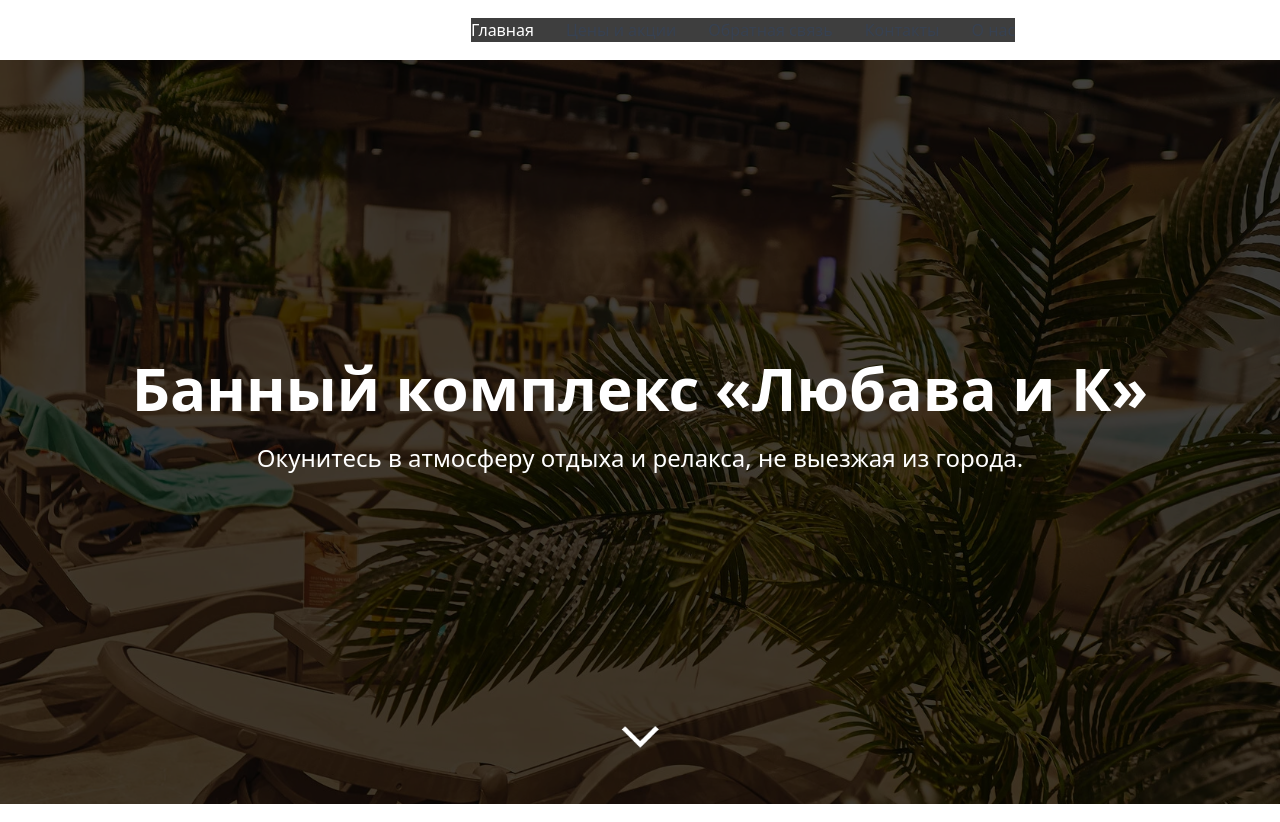
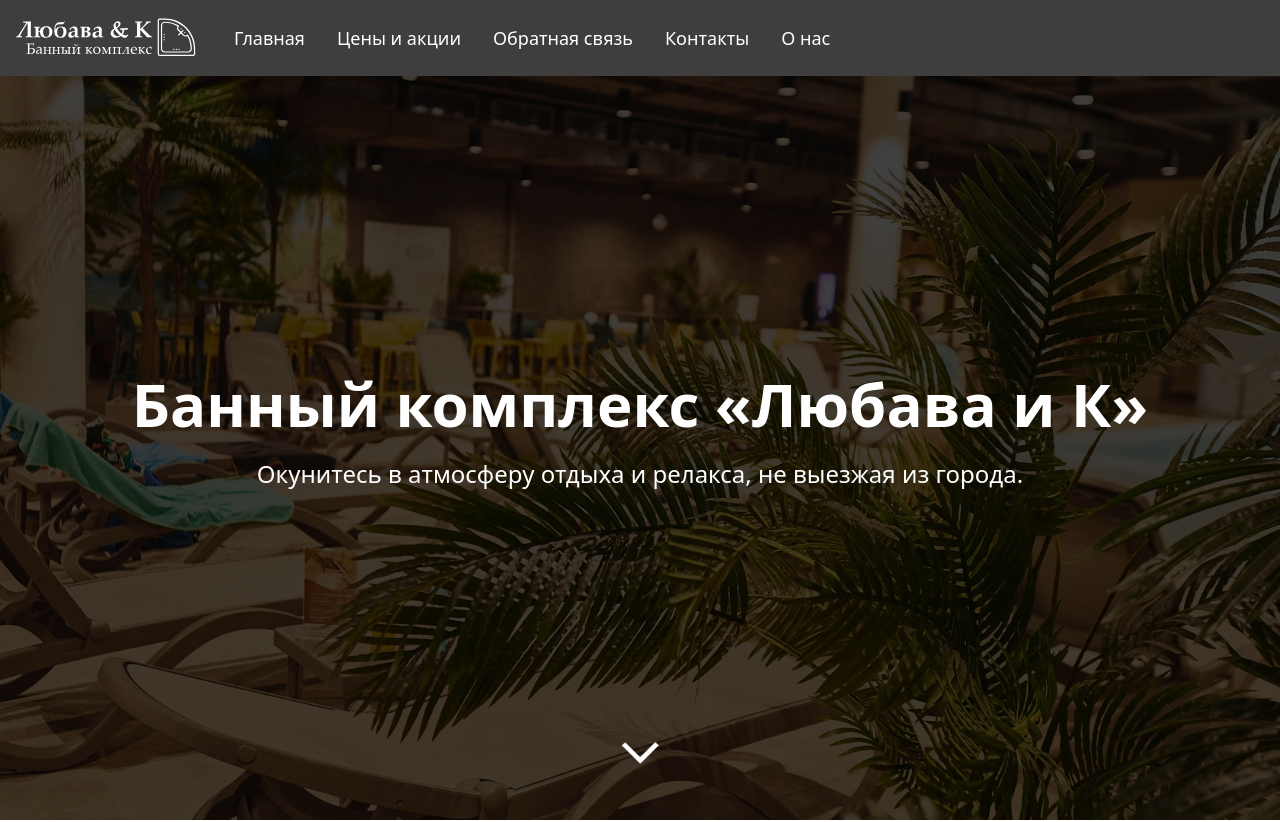
Before and after one commit to KirillWeb2/bath-building, a Next.js app: page / in a window 1280 px wide. Shown: the top 822 px of the page. Built offline with nearby package versions, Linux system fonts and the light colour scheme.

Commit message:
change header

```diff
--- a/components/header/DefaultHeader.tsx
+++ b/components/header/DefaultHeader.tsx
@@ -5,6 +5,7 @@ import { useState } from "react";
 import logo from "../../assets/img/icons/logo.svg";
 
 import { useRouter } from "next/router";
+import { Navbar, Nav, NavDropdown, Container } from "react-bootstrap";
 
 import s from "./Header.module.scss";
 
@@ -25,109 +26,48 @@ export const DefaultHeader = () => {
 
   return (
     <header>
-      <nav className="bg-white h-[60px] z-20 border-gray-200 dark:bg-[#3e3e3e]">
-        <div className="flex flex-wrap justify-between h-[60px] items-center mx-auto max-w-screen-xl">
-          <Link href="/" className="flex items-center">
-            <span className="z-30 pl-4 self-center text-xl font-semibold whitespace-nowrap dark:text-white">
-              <Image className={s.icon} src={logo} alt="" />
-            </span>
-          </Link>
-          <div className="z-30 flex items-center lg:order-2">
-            <button
-              onClick={toggleBurger}
-              data-collapse-toggle="mobile-menu-2"
-              type="button"
-              className="absolute right-[10px] top-[10px] inline-flex items-center mr-0 p-2 ml-1 text-sm text-gray-500 rounded-lg lg:mr-0 lg:hidden hover:bg-gray-100 focus:outline-none focus:ring-2 focus:ring-gray-200 dark:text-gray-400 dark:hover:bg-[#6c6c6c] dark:focus:ring-gray-600"
-              aria-controls="mobile-menu-2"
-              aria-expanded="false"
-            >
-              {isVisibleBurger ? (
-                <svg
-                  className="w-6 h-6"
-                  fill="currentColor"
-                  viewBox="0 0 20 20"
-                  xmlns="http://www.w3.org/2000/svg"
-                >
-                  <path
-                    fill-rule="evenodd"
-                    d="M4.293 4.293a1 1 0 011.414 0L10 8.586l4.293-4.293a1 1 0 111.414 1.414L11.414 10l4.293 4.293a1 1 0 01-1.414 1.414L10 11.414l-4.293 4.293a1 1 0 01-1.414-1.414L8.586 10 4.293 5.707a1 1 0 010-1.414z"
-                    clip-rule="evenodd"
-                  ></path>
-                </svg>
-              ) : (
-                <svg
-                  className="w-6 h-6"
-                  fill="currentColor"
-                  viewBox="0 0 20 20"
-                  xmlns="http://www.w3.org/2000/svg"
-                >
-                  <path
-                    fill-rule="evenodd"
-                    d="M3 5a1 1 0 011-1h12a1 1 0 110 2H4a1 1 0 01-1-1zM3 10a1 1 0 011-1h12a1 1 0 110 2H4a1 1 0 01-1-1zM3 15a1 1 0 011-1h12a1 1 0 110 2H4a1 1 0 01-1-1z"
-                    clip-rule="evenodd"
-                  ></path>
-                </svg>
-              )}
-            </button>
-          </div>
-          <div
-            className={[
-              "justify-between absolute top-[60px] bg-[#3e3e3e] z-10 items-center w-full lg:top-[auto] lg:relative lg:flex lg:w-auto lg:order-1",
-              isVisibleBurger ? "" : "hidden",
-            ].join(" ")}
-            id="mobile-menu-2"
-          >
-            <ul className="flex flex-col font-medium lg:flex-row lg:space-x-8 lg:mt-0">
-              <li>
-                <Link
-                  onClick={toggleBurger}
-                  href="/"
-                  className={path === "/" ? activeStyle : defStyle}
-                  aria-current="page"
-                >
+      <Navbar className="bg-[#3e3e3e]" expand="lg">
+        <Container>
+          <Navbar.Brand href="/">
+            <Image className={s.logo} src={logo} alt="" />
+          </Navbar.Brand>
+          <Navbar.Toggle
+            className="bg-white"
+            aria-controls="basic-navbar-nav"
+          />
+          <Navbar.Collapse id="basic-navbar-nav">
+            <Nav className="me-auto ">
+              <Link className={"text-white px-3 py-3 text-[18px]"} href="/">
                 Главная
               </Link>
-              </li>
-              <li>
               <Link
-                  onClick={toggleBurger}
+                className={"text-white px-3 py-3 text-[18px]"}
                 href="/price"
-                  className={path === "/price" ? activeStyle : defStyle}
               >
                 Цены и акции
               </Link>
-              </li>
-              <li>
               <Link
-                  onClick={toggleBurger}
+                className={"text-white px-3 py-3 text-[18px]"}
                 href="/#form"
-                  className={path === "/#form" ? activeStyle : defStyle}
               >
                 Обратная связь
               </Link>
-              </li>
-              <li>
               <Link
-                  onClick={toggleBurger}
+                className={"text-white px-3 py-3 text-[18px]"}
                 href="/contacts"
-                  className={path === "/contacts" ? activeStyle : defStyle}
               >
                 Контакты
               </Link>
-              </li>
-              <li>
               <Link
-                  onClick={toggleBurger}
+                className={"text-white px-3 py-3 text-[18px]"}
                 href="/about"
-                  className={path === "/about" ? activeStyle : defStyle}
               >
                 О нас
               </Link>
-              </li>
-            </ul>
-          </div>
-        </div>
-      </nav>
+            </Nav>
+          </Navbar.Collapse>
+        </Container>
+      </Navbar>
     </header>
   );
 };
--- a/components/header/Header.module.scss
+++ b/components/header/Header.module.scss
@@ -7,13 +7,13 @@
   top: 0;
 }
 
-.icon {
+.logo {
   width: 100%;
   height: 50px;
 }
 
 @media (max-width: 400px) {
-  .icon {
+  .logo {
     width: 80%;
     height: 50px;
   }
--- a/components/header/Header.tsx
+++ b/components/header/Header.tsx
@@ -8,6 +8,7 @@ import bottom_arr from "../../assets/img/icons/bottom-arr.png";
 import logo from "../../assets/img/icons/logo.svg";
 
 import s from "./Header.module.scss";
+import { Navbar, Nav, NavDropdown, Container } from "react-bootstrap";
 
 export const Header = () => {
   const router = useRouter();
@@ -27,109 +28,23 @@ export const Header = () => {
 
   return (
     <header>
-      <nav className="bg-white h-[60px] z-20 border-gray-200 dark:bg-[#3e3e3e]">
-        <div className="flex flex-wrap justify-between h-[60px] items-center mx-auto max-w-screen-xl">
-          <Link href="/" className="flex items-center">
-            <span className="z-30 pl-4 self-center text-xl font-semibold whitespace-nowrap dark:text-white">
-              <Image className={s.icon} src={logo} alt="" />
-            </span>
-          </Link>
-          <div className="z-30 flex items-center lg:order-2">
-            <button
-              onClick={toggleBurger}
-              data-collapse-toggle="mobile-menu-2"
-              type="button"
-              className="absolute right-[10px] top-[10px] inline-flex items-center mr-0 p-2 ml-1 text-sm text-gray-500 rounded-lg lg:mr-0 lg:hidden hover:bg-gray-100 focus:outline-none focus:ring-2 focus:ring-gray-200 dark:text-gray-400 dark:hover:bg-[#6c6c6c] dark:focus:ring-gray-600"
-              aria-controls="mobile-menu-2"
-              aria-expanded="false"
-            >
-              {isVisibleBurger ? (
-                <svg
-                  className="w-6 h-6"
-                  fill="currentColor"
-                  viewBox="0 0 20 20"
-                  xmlns="http://www.w3.org/2000/svg"
-                >
-                  <path
-                    fill-rule="evenodd"
-                    d="M4.293 4.293a1 1 0 011.414 0L10 8.586l4.293-4.293a1 1 0 111.414 1.414L11.414 10l4.293 4.293a1 1 0 01-1.414 1.414L10 11.414l-4.293 4.293a1 1 0 01-1.414-1.414L8.586 10 4.293 5.707a1 1 0 010-1.414z"
-                    clip-rule="evenodd"
-                  ></path>
-                </svg>
-              ) : (
-                <svg
-                  className="w-6 h-6"
-                  fill="currentColor"
-                  viewBox="0 0 20 20"
-                  xmlns="http://www.w3.org/2000/svg"
-                >
-                  <path
-                    fill-rule="evenodd"
-                    d="M3 5a1 1 0 011-1h12a1 1 0 110 2H4a1 1 0 01-1-1zM3 10a1 1 0 011-1h12a1 1 0 110 2H4a1 1 0 01-1-1zM3 15a1 1 0 011-1h12a1 1 0 110 2H4a1 1 0 01-1-1z"
-                    clip-rule="evenodd"
-                  ></path>
-                </svg>
-              )}
-            </button>
-          </div>
-          <div
-            className={[
-              "justify-between absolute top-[60px] bg-[#3e3e3e] z-10 items-center w-full lg:top-[auto] lg:relative lg:flex lg:w-auto lg:order-1",
-              isVisibleBurger ? "" : "hidden",
-            ].join(" ")}
-            id="mobile-menu-2"
-          >
-            <ul className="flex flex-col font-medium lg:flex-row lg:space-x-8 lg:mt-0">
-              <li>
-                <Link
-                  onClick={toggleBurger}
-                  href="/"
-                  className={path === "/" ? activeStyle : defStyle}
-                  aria-current="page"
-                >
-                  Главная
-                </Link>
-              </li>
-              <li>
-                <Link
-                  onClick={toggleBurger}
-                  href="/price"
-                  className={path === "/price" ? activeStyle : defStyle}
-                >
-                  Цены и акции
-                </Link>
-              </li>
-              <li>
-                <Link
-                  onClick={toggleBurger}
-                  href="/#form"
-                  className={path === "/#form" ? activeStyle : defStyle}
-                >
-                  Обратная связь
-                </Link>
-              </li>
-              <li>
-                <Link
-                  onClick={toggleBurger}
-                  href="/contacts"
-                  className={path === "/contacts" ? activeStyle : defStyle}
-                >
-                  Контакты
-                </Link>
-              </li>
-              <li>
-                <Link
-                  onClick={toggleBurger}
-                  href="/about"
-                  className={path === "/about" ? activeStyle : defStyle}
-                >
-                  О нас
-                </Link>
-              </li>
-            </ul>
-          </div>
-        </div>
-      </nav>
+      <Navbar className="bg-[#3e3e3e]" expand="lg">
+        <Container>
+          <Navbar.Brand href="/">
+            <Image className={s.logo} src={logo} alt="" />
+          </Navbar.Brand>
+          <Navbar.Toggle className="bg-white" aria-controls="basic-navbar-nav" />
+          <Navbar.Collapse id="basic-navbar-nav">
+            <Nav className="me-auto ">
+              <Link className={"text-white px-3 py-3 text-[18px]"} href="/">Главная</Link>
+              <Link className={"text-white px-3 py-3 text-[18px]"} href="/price">Цены и акции</Link>
+              <Link className={"text-white px-3 py-3 text-[18px]"} href="/#form">Обратная связь</Link>
+              <Link className={"text-white px-3 py-3 text-[18px]"} href="/contacts">Контакты</Link>
+              <Link className={"text-white px-3 py-3 text-[18px]"} href="/about">О нас</Link>
+            </Nav>
+          </Navbar.Collapse>
+        </Container>
+      </Navbar>
 
       <div
         className={[
--- a/package.json
+++ b/package.json
@@ -14,12 +14,14 @@
     "@types/react-dom": "18.2.4",
     "autoprefixer": "10.4.14",
     "axios": "^1.4.0",
+    "bootstrap": "^5.3.0",
     "eslint": "8.42.0",
     "eslint-config-next": "13.4.4",
     "google-spreadsheet": "^3.3.0",
     "next": "13.4.4",
     "postcss": "8.4.24",
     "react": "18.2.0",
+    "react-bootstrap": "^2.7.4",
     "react-dom": "18.2.0",
     "sass": "^1.62.1",
     "tailwindcss": "3.3.2",
--- a/pages/_app.tsx
+++ b/pages/_app.tsx
@@ -3,6 +3,7 @@ import type { AppProps } from "next/app";
 import { Header } from "@/components/header/Header";
 import { Footer } from "@/components/footer/Footer";
 
+import 'bootstrap/dist/css/bootstrap.min.css';
 import "../assets/styles/globals.scss";
 
 export default function MyApp({ Component, pageProps }: AppProps) {
```
Also changed, not shown: 1 other file (tests, documents, lock files or other folders). Lines whose indentation alone changed are shown as unchanged.
